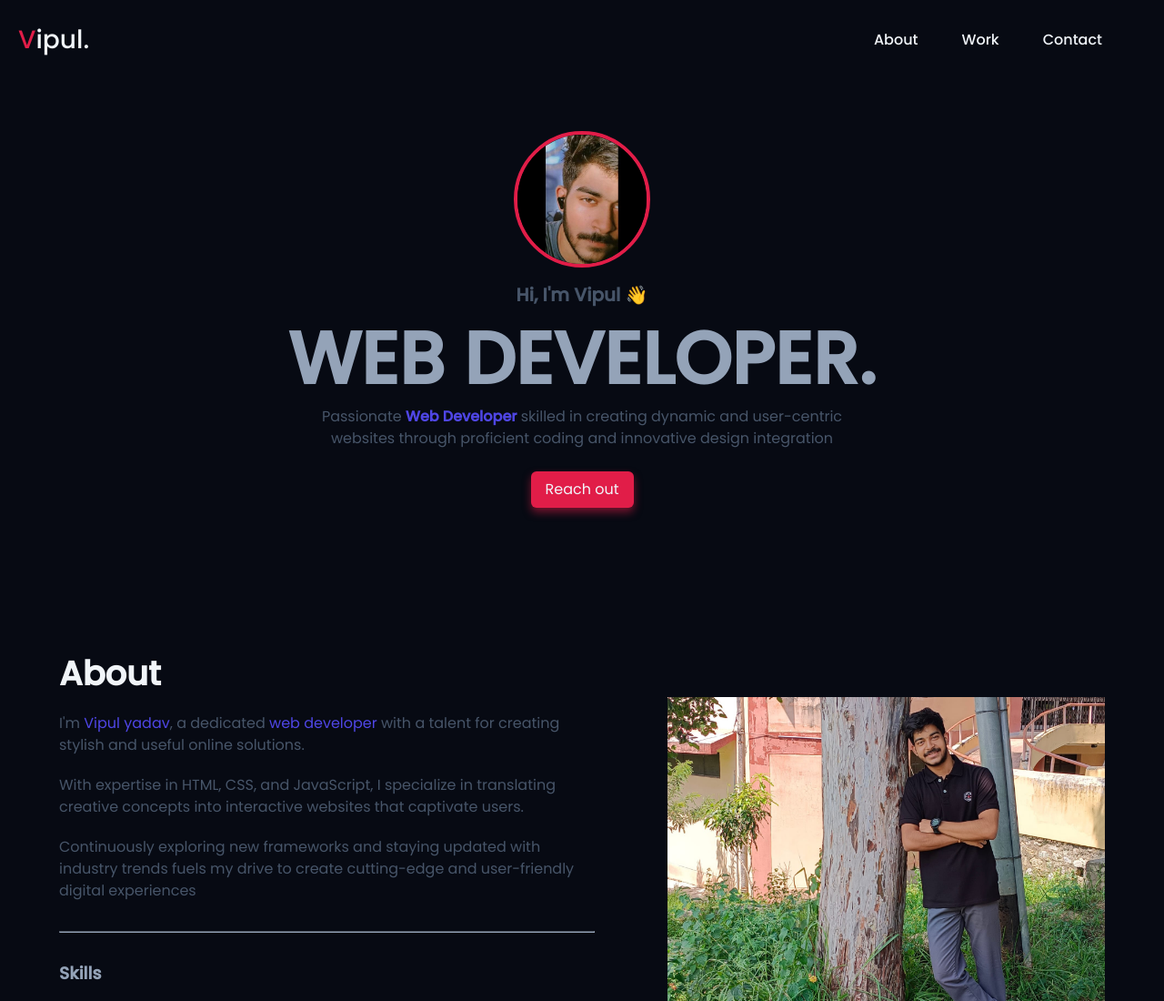
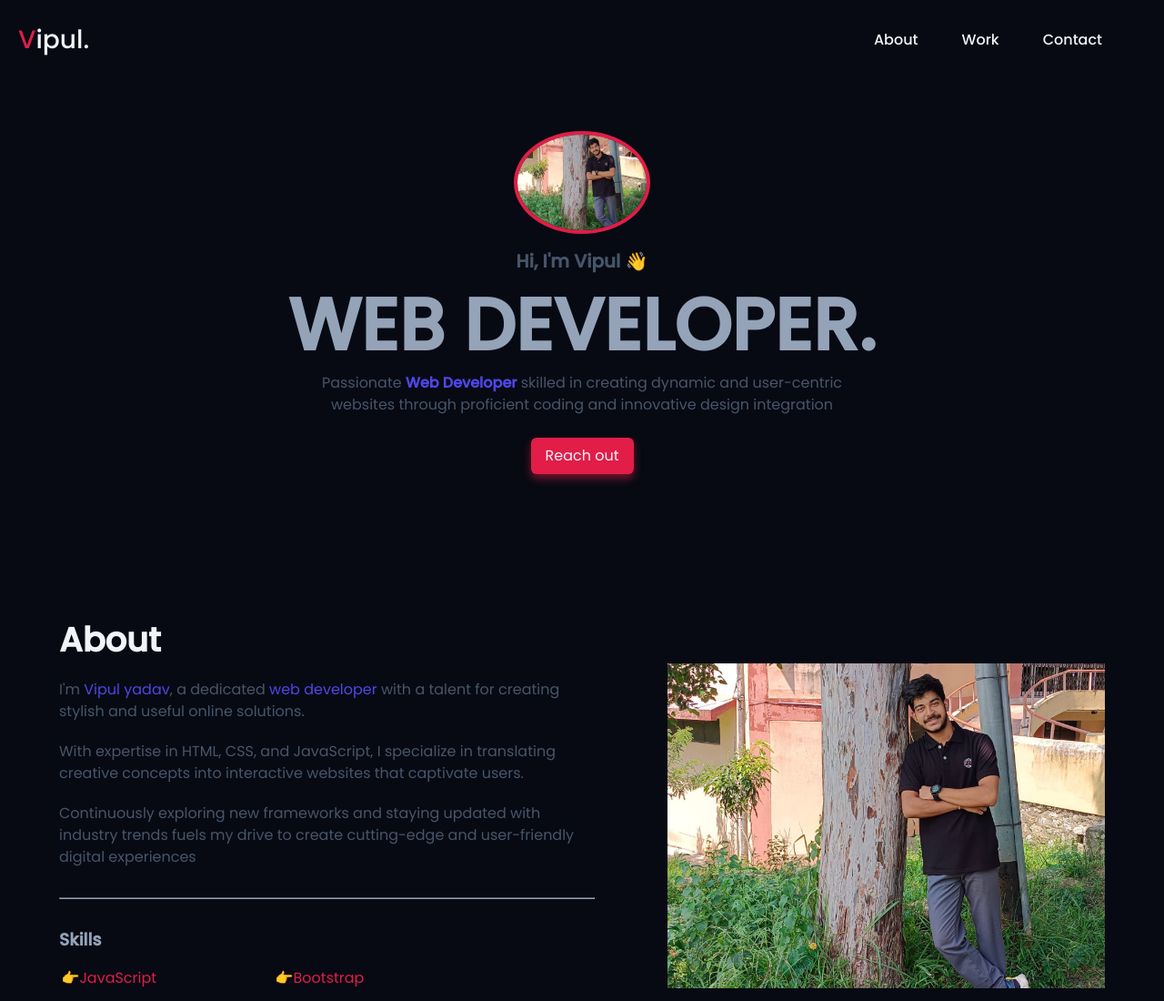
Before and after one commit to Vipul-Ydv/PRODIGY_WD_04, a plain HTML site: page index.html in a window 1280 px wide. Shown: the top 1100 px of the page at 91% size. Drawn offline with Linux system fonts and the light colour scheme; a script that the page names is missing.

Commit message:
Update index.html

```diff
--- a/index.html
+++ b/index.html
@@ -43,7 +43,7 @@
     </header>
     <main class="main">
         <section class="container section home" id="home">
-            <img src="152047166.jpg" alt="image 1" class="home__img1">
+            <img src="123456.jpeg" alt="image 1" class="home__img1">
             <p class="home__name">Hi, I'm Vipul 👋</p>
             <h1 class="home__title">WEB DEVELOPER.</h1>
             <p class="home__intro">Passionate <strong>Web Developer</strong> skilled in creating dynamic and
```
